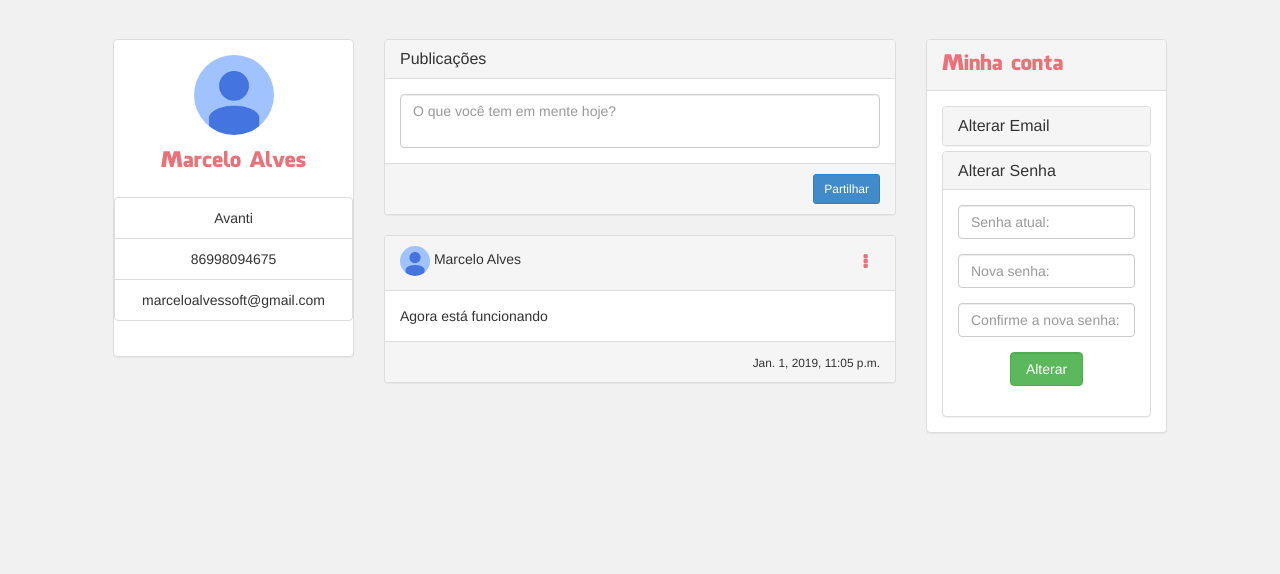
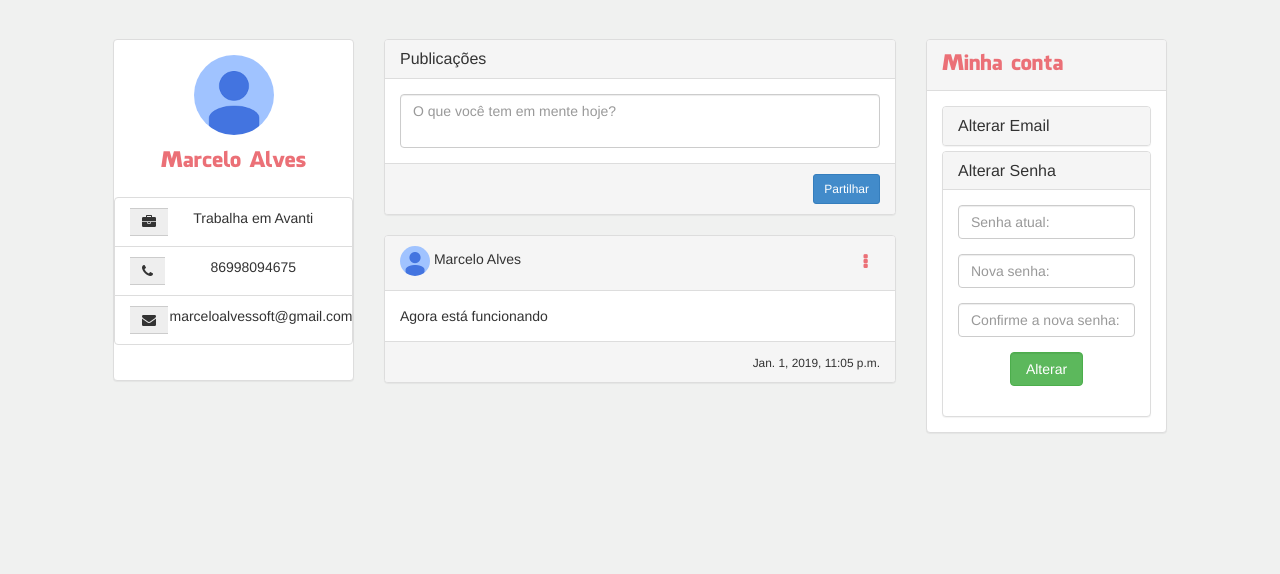
Before and after one commit to MarceloxAlves/Tukro, a Django app: page /perfil/meu-perfil/ in a window 1280 px wide. Shown: the part 51-625 px from the top of the page. Run offline with Django 3.2, Linux system fonts and the light colour scheme; a user stored in the database is signed in; data comes from the database, SQL or seed files in the repository; some libraries are stand-ins or nearby versions.

Commit message:
New layout perfil

```diff
--- a/perfis/templates/meu_perfil.html
+++ b/perfis/templates/meu_perfil.html
@@ -21,21 +21,31 @@
                     <ul class="list-group">
                         <li class="list-group-item">
                             <div class="row">
-                                <div class="col-md-12 text-center">
-                                    {{ perfil.nome_empresa }}
+                                <div class="col-md-2 text-center">
+                                    <div class="input-group-addon"><i class="fa fa-briefcase"></i></div>
+                                </div>
+                                <div class="col-md-10 text-center">
+                                    Trabalha em {{ perfil.nome_empresa }}
                                 </div>
                             </div>
                         </li>
                         <li class="list-group-item">
                             <div class="row">
-                                <div class="col-md-12 text-center">
+                                <div class="col-md-2 text-center">
+                                    <div class="input-group-addon"><i class="fa fa-phone" aria-hidden="true"></i></div>
+                                </div>
+                                <div class="col-md-10 text-center">
                                     {{ perfil.telefone }}
                                 </div>
                             </div>
                         </li>
                         <li class="list-group-item">
                             <div class="row">
-                                <div class="col-md-12 text-center">
+                                <div class="col-md-2 text-center">
+                                    <div class="input-group-addon"><i class="fa fa-envelope" aria-hidden="true"></i>
+                                    </div>
+                                </div>
+                                <div class="col-md-10 text-center">
                                     {{ perfil.email }}
                                 </div>
                             </div>
```
